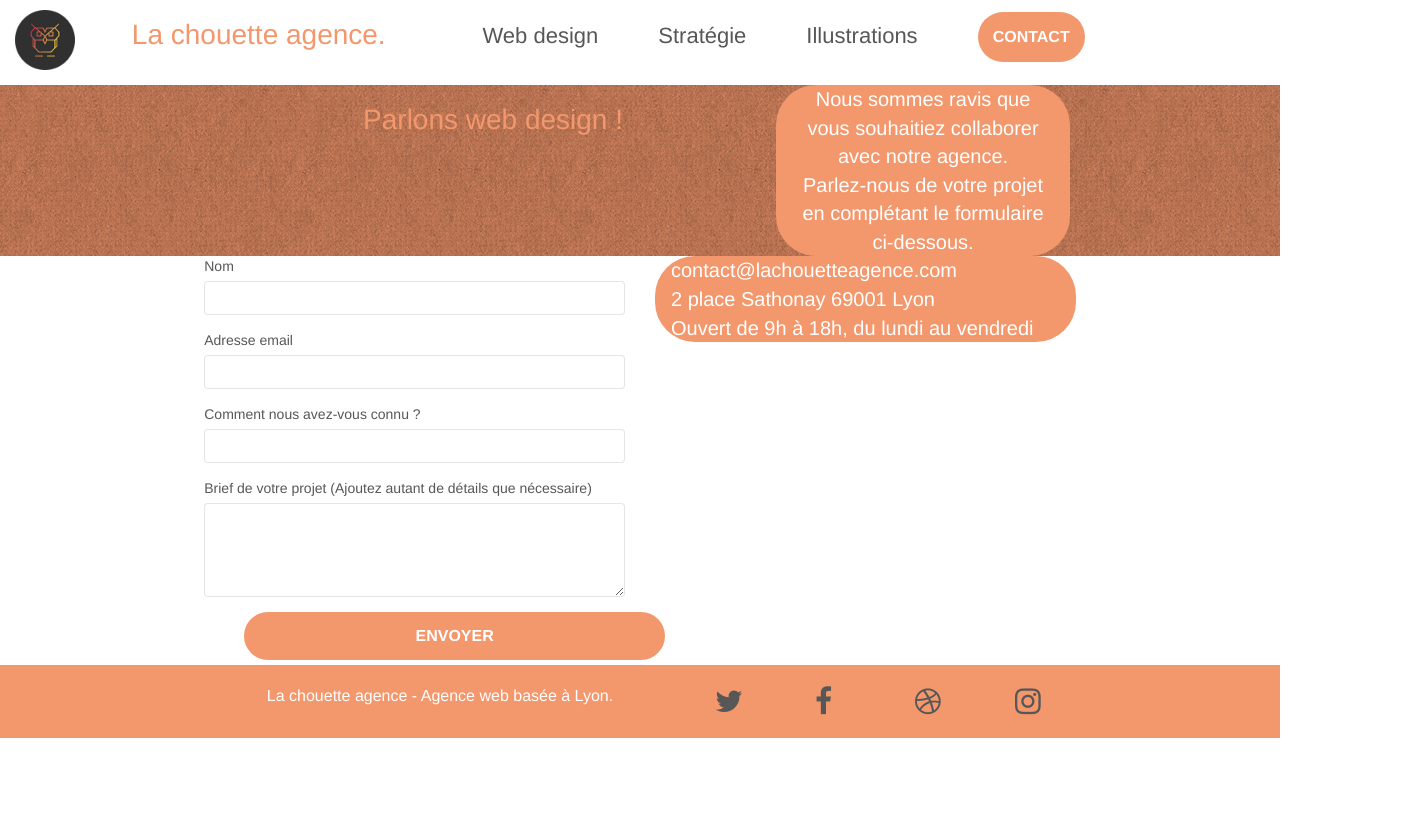
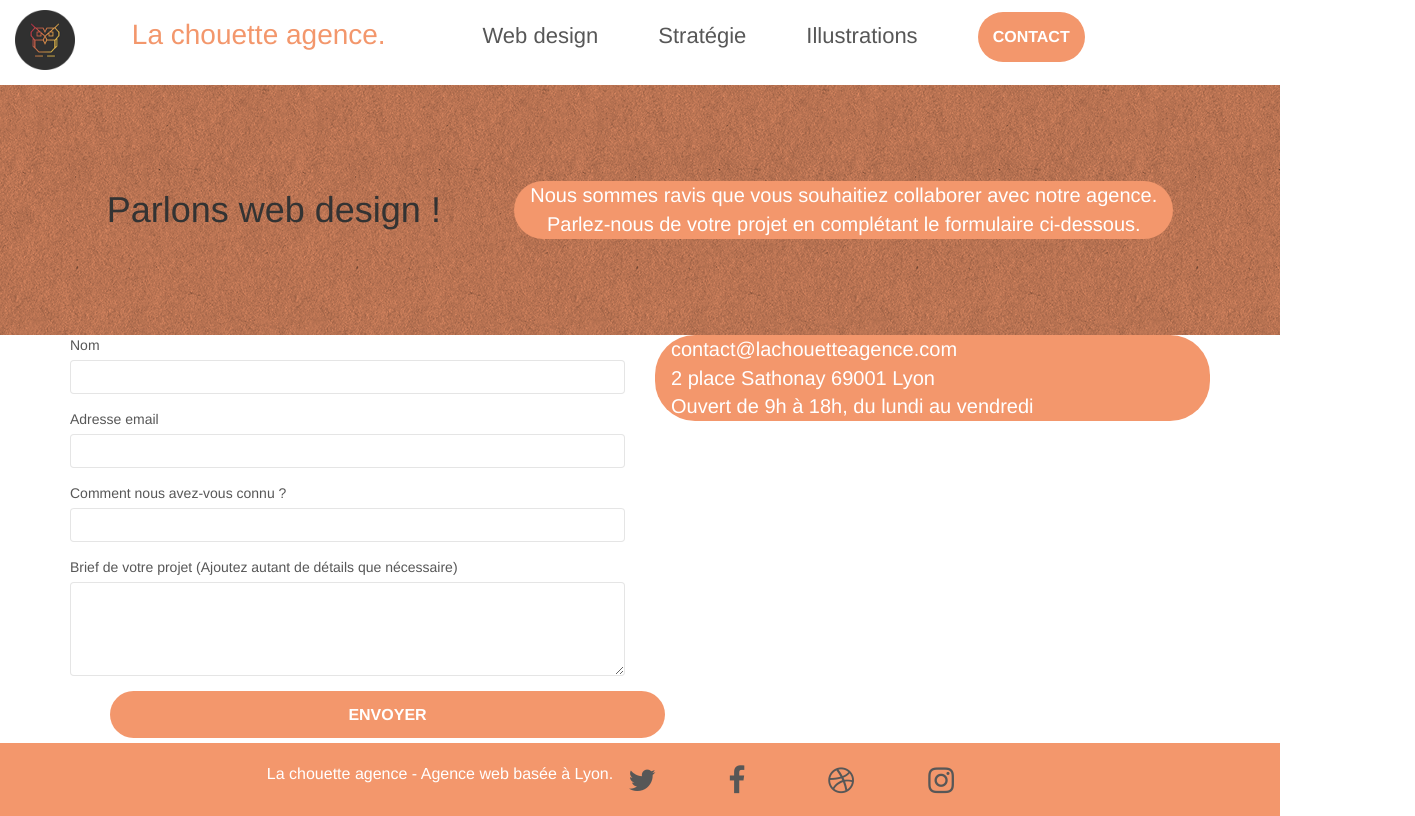
Before and after one commit to Cauljch/CaulletJean-Christophe_4_09092021, a plain HTML site: page contacts.html in a window 1280 px wide. Shown: the whole page, 1415 px wide, since content can reach past the window. Drawn offline with Linux system fonts and the light colour scheme.

Commit message:
contacts1509

```diff
--- a/contacts.html
+++ b/contacts.html
@@ -66,28 +66,24 @@
 <!-- bloc-0 END -->
 
 <!-- bloc-6 -->
-<div class="bloc bg-dots-bg bg-repeat bgc-atomic-tangerine d-bloc bloc-bg-texture texture-paper" id="bloc-6">
+<div class="bloc bgc-atomic-tangerine bloc-bg-texture texture-paper" id="bloc-6">
 	<div class="container bloc-lg">
-		<div class="row">
-			<div class="col-sm-12">
-				<h1 class="text-center hero-bloc-text tc-white">
-					Parlons web design !
-				</h1>
-				<p class="text-center mg-lg tc-white tight-width-whitespace">
+		<div class="col-sm-12">
+			<h1>Parlons web design !
+			</h1>
+			<p class="text-center">
 					Nous sommes ravis que vous souhaitiez collaborer avec notre agence.<br>
 					Parlez-nous de votre projet en complétant le formulaire ci-dessous.
-				</p>
-			</div>
+			</p>
 		</div>
 	</div>
 </div>
 <!-- bloc-6 END -->
 
 <!-- bloc-7 -->
-<div class="bloc bgc-white l-bloc" id="bloc-7">
+<div class="bloc" id="bloc-7">
 	<div class="container bloc-lg">
-		<div class="row">
-			<div class="col-sm-6">
+		<div class="col-sm-6">
 				<form id="form_1" novalidate success-msg="Your message has been sent." fail-msg="Sorry it seems that our mail server is not responding, Sorry for the inconvenience!">
 					<div class="form-group">
 						<label>
@@ -122,7 +118,6 @@
 					contact@lachouetteagence.com<br>2 place Sathonay 69001 Lyon<br>Ouvert de 9h à 18h, du lundi au vendredi<br>
 				</p>
 			</div>
-		</div>
 	</div>
 </div>
 <!-- bloc-7 END -->
--- a/style.css
+++ b/style.css
@@ -88,9 +88,12 @@ a:hover {
     display: flex;
     justify-content: center;
 }
-.col-sm-12 h2,
-.col-sm-12 p {
+.col-sm-12 h2 {
     width: 50%;
+}
+.col-sm-12 h1 {
+    display: flex;
+    margin: auto;
 }
 
 .bloc-2 {
@@ -109,6 +112,10 @@ a:hover {
 
 .bloc-sm {
     padding: 20px 50px;
+}
+
+#bloc-6 {
+    height: 250px;
 }
 
 .bg-center,
```
